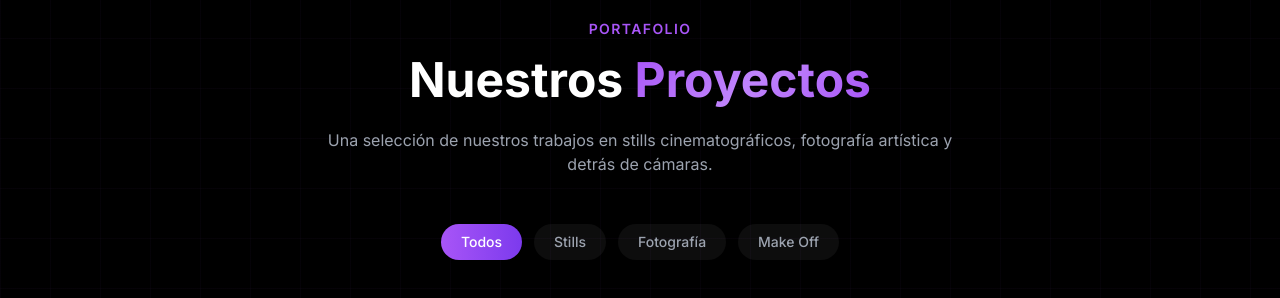
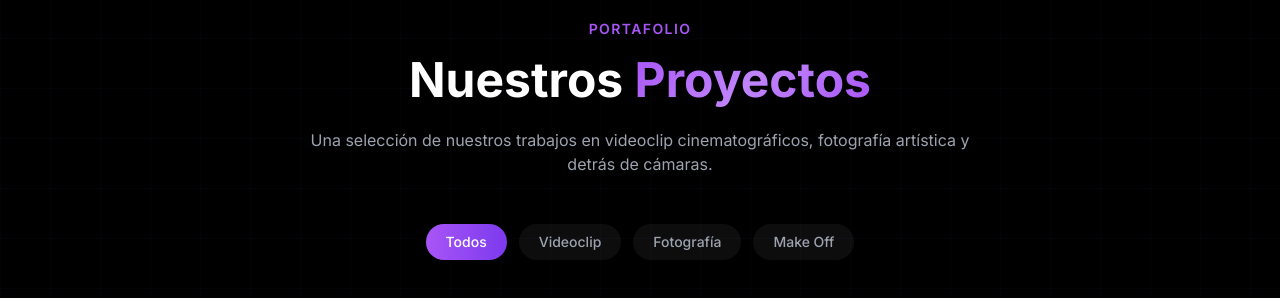
Before and after one commit to vortexcine/web, a React (Vite) app in the folder app/: page / in a window 1280 px wide. Shown: the part 1780-2078 px from the top of the page. Built offline with nearby package versions, Linux system fonts and the light colour scheme.

Commit message:
Rename Stills category and filter to Videoclip

```diff
--- a/app/src/sections/About.tsx
+++ b/app/src/sections/About.tsx
@@ -25,7 +25,7 @@ const About = () => {
   const services = [
     {
       icon: Film,
-      title: 'Stills',
+      title: 'Videoclip',
       description:
         'Capturas cinematográficas de alta calidad para videoclips, cortometrajes y producciones audiovisuales.',
     },
--- a/app/src/sections/Contact.tsx
+++ b/app/src/sections/Contact.tsx
@@ -230,8 +230,8 @@ const Contact = () => {
                       <option value="" className="bg-black">
                         Selecciona una opción
                       </option>
-                      <option value="stills" className="bg-black">
-                        Stills Cinematográficos
+                      <option value="videoclip" className="bg-black">
+                        Videoclip Cinematográficos
                       </option>
                       <option value="fotografia" className="bg-black">
                         Sesión Fotográfica
--- a/app/src/sections/Footer.tsx
+++ b/app/src/sections/Footer.tsx
@@ -16,7 +16,7 @@ const Footer = () => {
       { label: 'Contacto', href: '#contacto' },
     ],
     servicios: [
-      { label: 'Stills', href: '#' },
+      { label: 'Videoclip', href: '#' },
       { label: 'Fotografía', href: '#' },
       { label: 'Make Off', href: '#' },
       { label: 'Videoclips', href: '#' },
--- a/app/src/sections/Portfolio.tsx
+++ b/app/src/sections/Portfolio.tsx
@@ -6,7 +6,7 @@ interface Project {
   title: string;
   category: string;
   image: string;
-  type: 'stills' | 'fotografia' | 'makeoff';
+  type: 'videoclip' | 'fotografia' | 'makeoff';
 }
 
 // Función para limpiar el nombre del archivo
@@ -46,15 +46,15 @@ const Portfolio = () => {
 
   // Proyectos organizados por categoría
   const projects: Project[] = [
-    // Stills (8 imágenes)
-    { id: 1, title: cleanFileName('Gangrena(1).jpg'), category: 'Stills', image: `${import.meta.env.BASE_URL}images/portfolio/stills/Gangrena(1).jpg`, type: 'stills' },
-    { id: 2, title: cleanFileName('Gangrena(2).jpg'), category: 'Stills', image: `${import.meta.env.BASE_URL}images/portfolio/stills/Gangrena(2).jpg`, type: 'stills' },
-    { id: 3, title: cleanFileName('Verte Encima(3).jpg'), category: 'Stills', image: `${import.meta.env.BASE_URL}images/portfolio/stills/Verte Encima(3).jpg`, type: 'stills' },
-    { id: 4, title: cleanFileName('Verte Encima.jpg'), category: 'Stills', image: `${import.meta.env.BASE_URL}images/portfolio/stills/Verte Encima.jpg`, type: 'stills' },
-    { id: 5, title: cleanFileName('Volver pa atras(1).jpg'), category: 'Stills', image: `${import.meta.env.BASE_URL}images/portfolio/stills/Volver pa atras(1).jpg`, type: 'stills' },
-    { id: 6, title: cleanFileName('Volver pa atras(2).jpg'), category: 'Stills', image: `${import.meta.env.BASE_URL}images/portfolio/stills/Volver pa atras(2).jpg`, type: 'stills' },
-    { id: 7, title: cleanFileName('Voy y Vuelvo 1.JPG'), category: 'Stills', image: `${import.meta.env.BASE_URL}images/portfolio/stills/Voy y Vuelvo 1.JPG`, type: 'stills' },
-    { id: 8, title: cleanFileName('Voy y Vuelvo 2.jpg'), category: 'Stills', image: `${import.meta.env.BASE_URL}images/portfolio/stills/Voy y Vuelvo 2.jpg`, type: 'stills' },
+    // Videoclip (8 imágenes)
+    { id: 1, title: cleanFileName('Gangrena(1).jpg'), category: 'Videoclip', image: `${import.meta.env.BASE_URL}images/portfolio/stills/Gangrena(1).jpg`, type: 'videoclip' },
+    { id: 2, title: cleanFileName('Gangrena(2).jpg'), category: 'Videoclip', image: `${import.meta.env.BASE_URL}images/portfolio/stills/Gangrena(2).jpg`, type: 'videoclip' },
+    { id: 3, title: cleanFileName('Verte Encima(3).jpg'), category: 'Videoclip', image: `${import.meta.env.BASE_URL}images/portfolio/stills/Verte Encima(3).jpg`, type: 'videoclip' },
+    { id: 4, title: cleanFileName('Verte Encima.jpg'), category: 'Videoclip', image: `${import.meta.env.BASE_URL}images/portfolio/stills/Verte Encima.jpg`, type: 'videoclip' },
+    { id: 5, title: cleanFileName('Volver pa atras(1).jpg'), category: 'Videoclip', image: `${import.meta.env.BASE_URL}images/portfolio/stills/Volver pa atras(1).jpg`, type: 'videoclip' },
+    { id: 6, title: cleanFileName('Volver pa atras(2).jpg'), category: 'Videoclip', image: `${import.meta.env.BASE_URL}images/portfolio/stills/Volver pa atras(2).jpg`, type: 'videoclip' },
+    { id: 7, title: cleanFileName('Voy y Vuelvo 1.JPG'), category: 'Videoclip', image: `${import.meta.env.BASE_URL}images/portfolio/stills/Voy y Vuelvo 1.JPG`, type: 'videoclip' },
+    { id: 8, title: cleanFileName('Voy y Vuelvo 2.jpg'), category: 'Videoclip', image: `${import.meta.env.BASE_URL}images/portfolio/stills/Voy y Vuelvo 2.jpg`, type: 'videoclip' },
     // Fotografía (8 imágenes)
     { id: 9, title: cleanFileName('Sesión de Fotos 14.JPG'), category: 'Fotografía', image: `${import.meta.env.BASE_URL}images/portfolio/fotografia/Sesión de Fotos 14.JPG`, type: 'fotografia' },
     { id: 10, title: cleanFileName('Sesión de Fotos 17.jpg'), category: 'Fotografía', image: `${import.meta.env.BASE_URL}images/portfolio/fotografia/Sesión de Fotos 17.jpg`, type: 'fotografia' },
@@ -77,7 +77,7 @@ const Portfolio = () => {
 
   const filters = [
     { id: 'todos', label: 'Todos' },
-    { id: 'stills', label: 'Stills' },
+    { id: 'videoclip', label: 'Videoclip' },
     { id: 'fotografia', label: 'Fotografía' },
     { id: 'makeoff', label: 'Make Off' },
   ];
@@ -111,7 +111,7 @@ const Portfolio = () => {
           </h2>
 
           <p className="reveal stagger-2 text-gray-400 max-w-2xl mx-auto">
-            Una selección de nuestros trabajos en stills cinematográficos,
+            Una selección de nuestros trabajos en videoclip cinematográficos,
             fotografía artística y detrás de cámaras.
           </p>
         </div>
```
